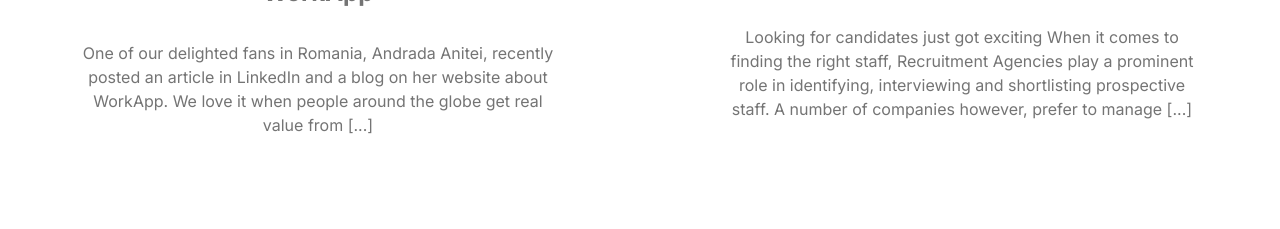
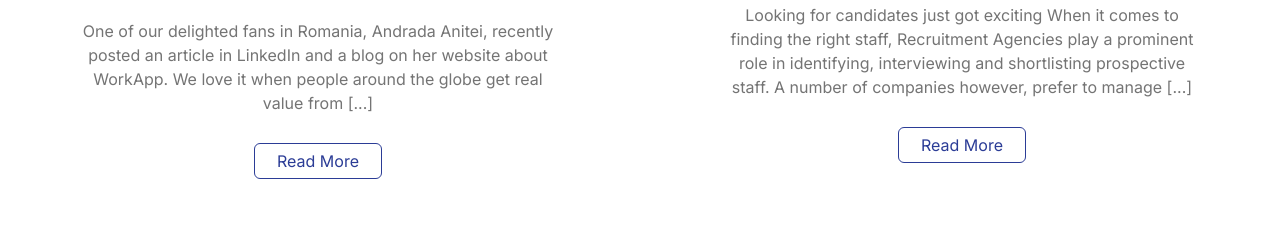
Before and after one commit to marksikaundi/Classified-App, a Next.js app: page /jobs in a window 1280 px wide. Shown: the part 2100-2329 px from the top of the page. Built offline with nearby package versions, Linux system fonts and the light colour scheme.

Commit message:
jobs page done

```diff
--- a/app/jobs/page.jsx
+++ b/app/jobs/page.jsx
@@ -63,6 +63,11 @@
                   We love it when people around the globe get real value from [...]
                 </p>
               </div>
+              <div className='h-9 sm:w-32 border m-auto border-[#2b3c96] hover:bg-[#2b3c96] transition-colors duration-300 rounded-md'>
+                <button className="h-full w-full text-[#2b3c96] transition-colors duration-300 hover:text-white m-auto">
+                  Read More
+                </button>
+              </div>
             </div>
           </div>
           <div className='flex justify-center items-center py-5 mx-5'>
@@ -80,6 +85,11 @@
                   A number of companies however, prefer to manage [...]
                 </p>
               </div>
+              <div className='h-9 sm:w-32 border m-auto border-[#2b3c96] hover:bg-[#2b3c96] transition-colors duration-300 rounded-md'>
+                <button className="h-full w-full text-[#2b3c96] transition-colors duration-300 hover:text-white m-auto">
+                  Read More
+                </button>
+              </div>
             </div>
           </div>
         </div>
```
